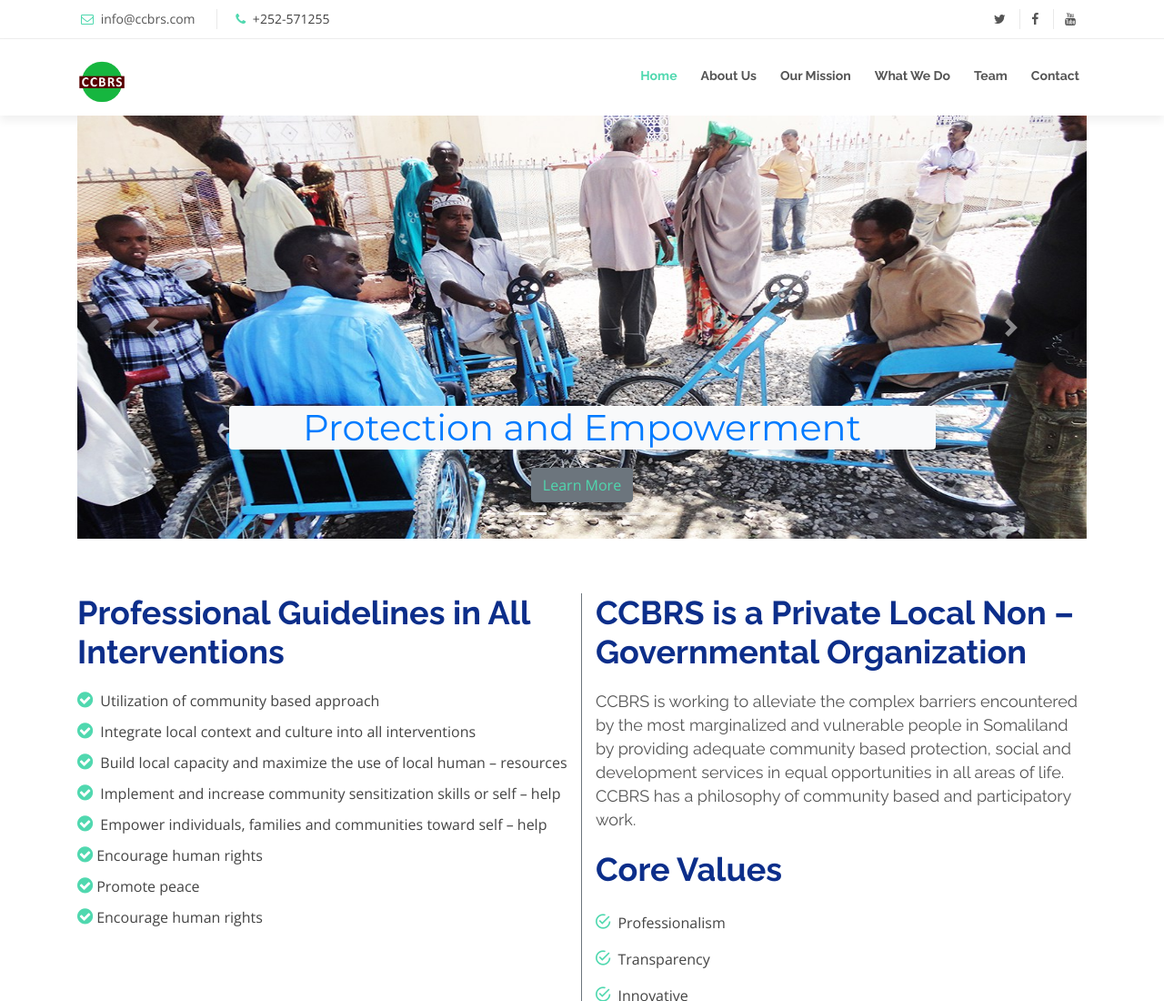
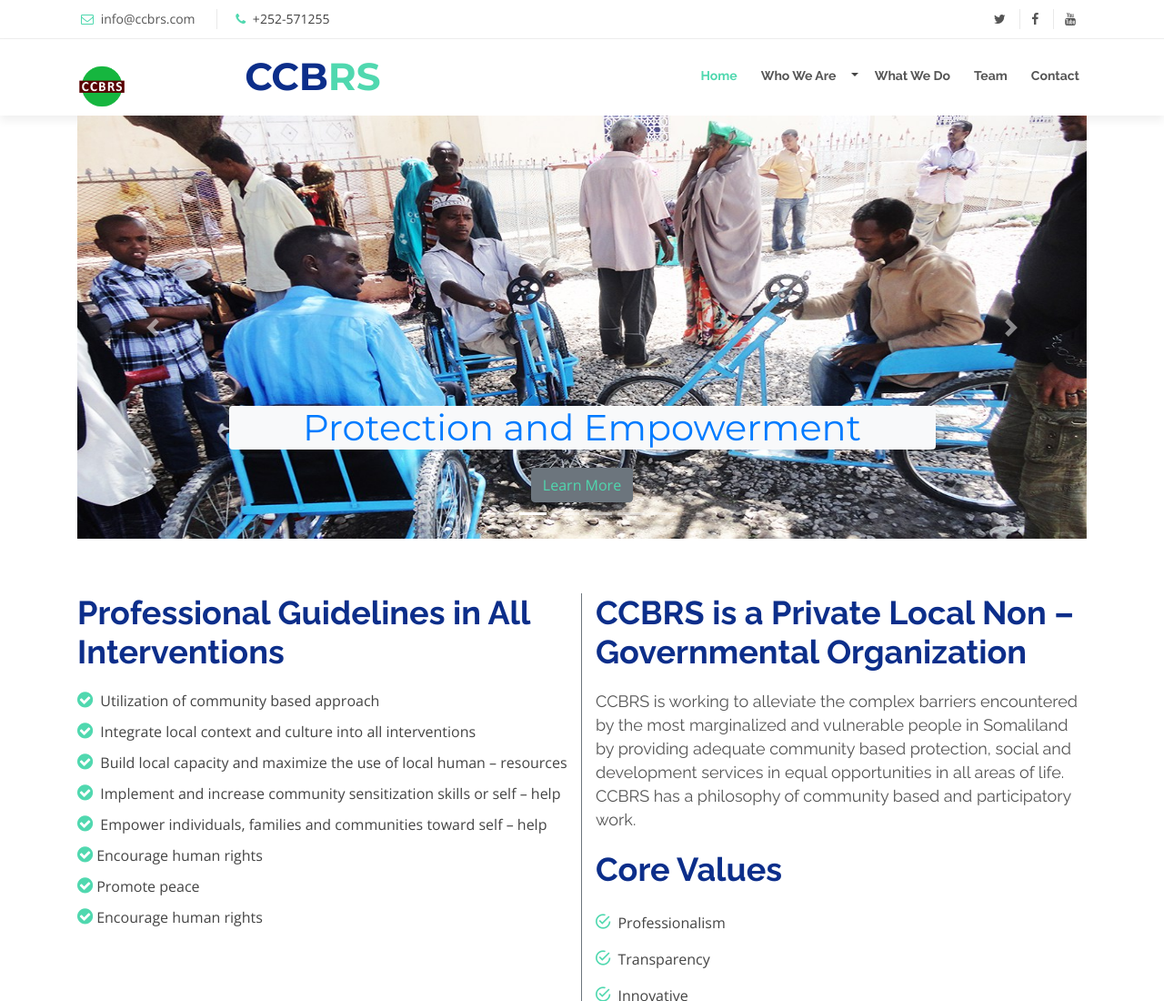
Before and after one commit to adeegsan/ccbrs, a plain HTML site: page index.html in a window 1280 px wide. Shown: the top 1100 px of the page at 91% size. Drawn offline with nearby package versions, Linux system fonts and the light colour scheme; some packages are replaced by stand-ins of ours; files whose address does not match are found by name.

Commit message:
Rearrange Menu

```diff
--- a/css/style.css
+++ b/css/style.css
@@ -143,7 +143,7 @@ h6 {
     font-weight: 700;
 }
 
-#header #logo h1 a {
+#header #logo  a {
     color: #0c2e8a;
     line-height: 1;
     display: inline-block;
@@ -305,6 +305,7 @@ h6 {
 
 /* Nav Menu Arrows */
 
+/*
 .sf-arrows .sf-with-ul {
     padding-right: 22px;
 }
@@ -317,6 +318,7 @@ h6 {
     font-style: normal;
     font-weight: normal;
 }
+*/
 
 .sf-arrows ul .sf-with-ul:after {
     content: "\f105";
--- a/index.html
+++ b/index.html
@@ -62,19 +62,27 @@
         <div class="container">
 
             <div id="logo" class="pull-left">
-                <!--<h1><a href="#body" class="scrollto" title="CCBRS Non-profit Organization">CCB<span>RS</span></a></h1>-->
+
                 <!-- Uncomment below if you prefer to use an image logo -->
                 <a href="#body"><img src="img/ccbrs.png" alt="" title="CCBRS"  /></a>
+                <h1 class=" d-none d-sm-inline"><a href="#body" class="scrollto" title="CCBRS Non-profit Organization">CCB<span>RS</span></a></h1>
+
             </div>
 
             <nav id="nav-menu-container">
                 <ul class="nav-menu">
                     <li class="menu-active"><a href="#body">Home</a></li>
-                    <li><a href="#about">About Us</a></li>
-                    <li><a href="#services">Our Mission</a></li>
+                    <li class="dropdown-toggle" id="dropdownMenuButton" data-toggle="dropdown" aria-haspopup="true" aria-expanded="false"><a href="#about">Who We Are</a>
+                        <ul class="dropdown-menu" aria-labelledby="dropdownMenuButton">
+                            <li class="dropdown-item"><a href="#services">Our Mission</a></li>
+                            <li class="dropdown-item"><a href="#services">Our Vission</a></li>
+                        </ul>
+
+                    </li>
                     <li><a href="#portfolio">What We Do</a></li>
                     <li><a href="#team">Team</a></li>
                     <li><a href="#contact">Contact</a></li>
+
                 </ul>
             </nav>
             <!-- #nav-menu-container -->
```
